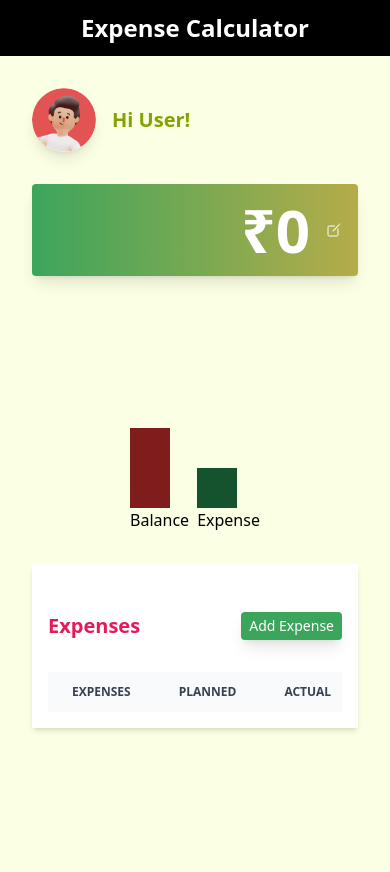
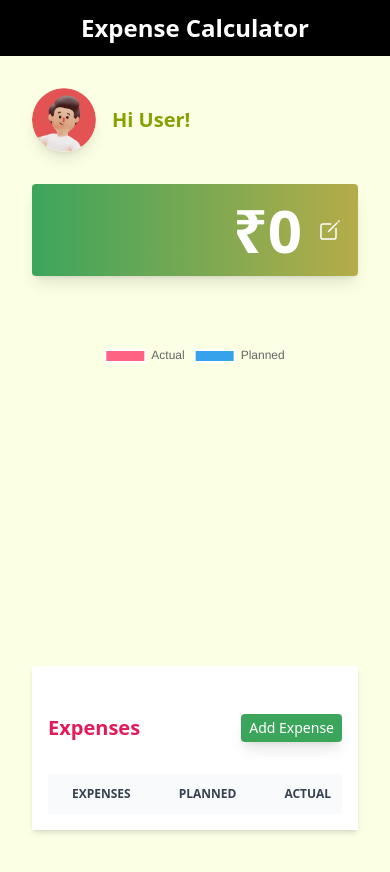
Before and after one commit to iamdikshit/Expense-Calculator, a website: page index.html in a window 390 px wide. Before the commit the page ends 844 px from the top, so only its background shows below. Drawn offline with nearby package versions, Linux system fonts and the light colour scheme.

Commit message:
chart add .

```diff
--- a/app.js
+++ b/app.js
@@ -1,3 +1,5 @@
+"use strict";
+
 const btnBalance = document.querySelector(".btn-balance");
 const balanceModal = document.querySelector(".balance-modal");
 const btnCloseBalance = document.querySelector(".btn-close-balance");
@@ -13,7 +15,23 @@ const planned = document.querySelector(".Planned");
 const actual = document.querySelector(".Actual");
 const tableBody = document.querySelector(".table-body");
 
+const plannedSumele = document.querySelector(".planned-sum");
+const actualSumele = document.querySelector(".actual-sum");
+const diffSumele = document.querySelector(".diff-sum");
+
 const Expense = [];
+let startBalane = 0;
+let pSum = 0;
+let aSum = 0;
+const summery = function () {
+  // const pSum = Expense.map((acc, curr) => console.log(curr), 0);
+  pSum = 0;
+  aSum = 0;
+  Expense.forEach(function (ele) {
+    pSum = pSum + Number(ele.planned_val);
+    aSum = aSum + Number(ele.actual_val);
+  });
+};
 
 const btnExpenseSubmit = document.querySelector(".btn-expense-submit");
 
@@ -64,14 +82,19 @@ btnBalanceSubmit.addEventListener("click", function (e) {
   const val = startingBalance.value;
   startingBalance.value = "";
   if (val != "" && !isNaN(Number(val))) {
-    startinBalanceRupees.textContent = new Intl.NumberFormat("en-IN", {
-      maximumSignificantDigits: 3,
-      style: "currency",
-      currency: "INR",
-    }).format(Number(val));
+    startBalane = Number(val);
+    UpdateStartBalance();
     closeModal();
   }
 });
+
+const UpdateStartBalance = function () {
+  startinBalanceRupees.textContent = new Intl.NumberFormat("en-IN", {
+    maximumSignificantDigits: 3,
+    style: "currency",
+    currency: "INR",
+  }).format(Number(startBalane));
+};
 
 const AddExpense = function () {
   tableBody.textContent = "";
@@ -97,7 +120,7 @@ const AddExpense = function () {
     <tr class="bg-white border-b">
       <th
           scope="row"
-          class="py-4 px-6 font-medium text-gray-900 whitespace-nowrap"
+          class="table-data py-4 px-6 font-medium text-gray-900 whitespace-nowrap"
         >
             ${exp.item_val}
             </th>
@@ -132,13 +155,46 @@ btnExpenseSubmit.addEventListener("click", function (e) {
     !isNaN(Number(planned_val)) &&
     !isNaN(Number(actual_val))
   ) {
-    user_input = {};
+    const user_input = {};
     user_input.item_val = item_val;
     user_input.planned_val = planned_val;
     user_input.actual_val = actual_val;
     Expense.push(user_input);
-
+    startBalane = startBalane - actual_val;
+    UpdateStartBalance();
     uiUpdate();
+    summery();
+    UpdateChart();
     closeModalForm();
   }
 });
+
+let myChart;
+
+function UpdateChart() {
+  myChart.data.datasets[0].data = [aSum, pSum];
+  myChart.update();
+}
+
+// chart
+const ctx = document.getElementById("myChart").getContext("2d");
+function displaychart() {
+  const data = {
+    labels: ["Actual", "Planned"],
+    datasets: [
+      {
+        label: "My First Dataset",
+        data: [aSum, pSum],
+        backgroundColor: ["rgb(255, 99, 132)", "rgb(54, 162, 235)"],
+        hoverOffset: 4,
+      },
+    ],
+  };
+
+  myChart = new Chart(ctx, {
+    type: "doughnut",
+    data: data,
+  });
+}
+
+displaychart();
--- a/index.html
+++ b/index.html
@@ -52,7 +52,7 @@
 
             <ion-icon
               name="create-outline"
-              class="btn-balance w-4 h-4 md:w-8 md:h-8 text-white"
+              class="btn-balance w-6 h-6 md:w-8 md:h-8 text-white"
             ></ion-icon>
           </div>
         </div>
@@ -60,19 +60,11 @@
     </section>
     <section class="data py-16 px-8 md:px-16">
       <div class="container mx-auto grid grid-cols-1 md:grid-cols-4">
-        <div class="left-section h-56 flex items-end justify-center p-8 gap-2">
-          <div class="graph-balance">
-            <div class="inner-graph-balance">
-              <div class="w-10 h-20 bg-red-900"></div>
-            </div>
-            <h1 class="text-black">Balance</h1>
-          </div>
-          <div class="graph-expence">
-            <div class="inner-graph-expence">
-              <div class="w-10 h-10 bg-green-900"></div>
-            </div>
-            <h1 class="text-black">Expense</h1>
-          </div>
+        <div class="left-section">
+          <canvas id="myChart" width="400" height="400"></canvas>
+          <p class="actual-sum hidden"></p>
+          <p class="planned-sum hidden"></p>
+          <p class="diff-sum hidden"></p>
         </div>
         <div class="right-section col-span-3 shadow-md p-4 bg-white">
           <div class="data-head py-8 flex items-center justify-between">
@@ -131,9 +123,6 @@
                 class="starting-balance p-1 rounded-md text-center"
                 required
               />
-              <p class="error-balance hidden text-sm text-red-600 font-bold">
-                *Hello
-              </p>
             </div>
 
             <button
@@ -205,6 +194,7 @@
       </div>
     </div>
 
+    <script src="/node_modules/chart.js/dist/chart.js"></script>
     <script src="/app.js"></script>
   </body>
 </html>
```
Also changed, not shown: package.json (+11 -10 lines), dist/output.css, 1 other file.
